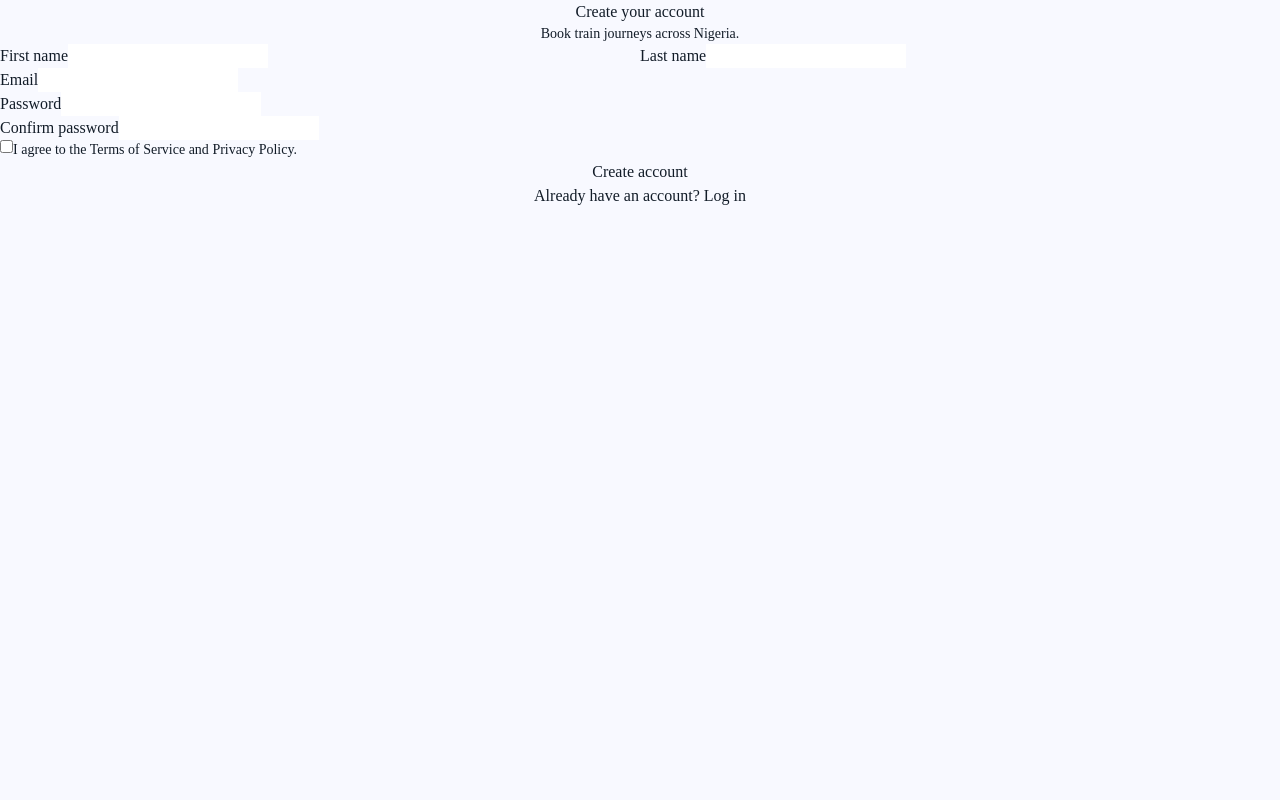
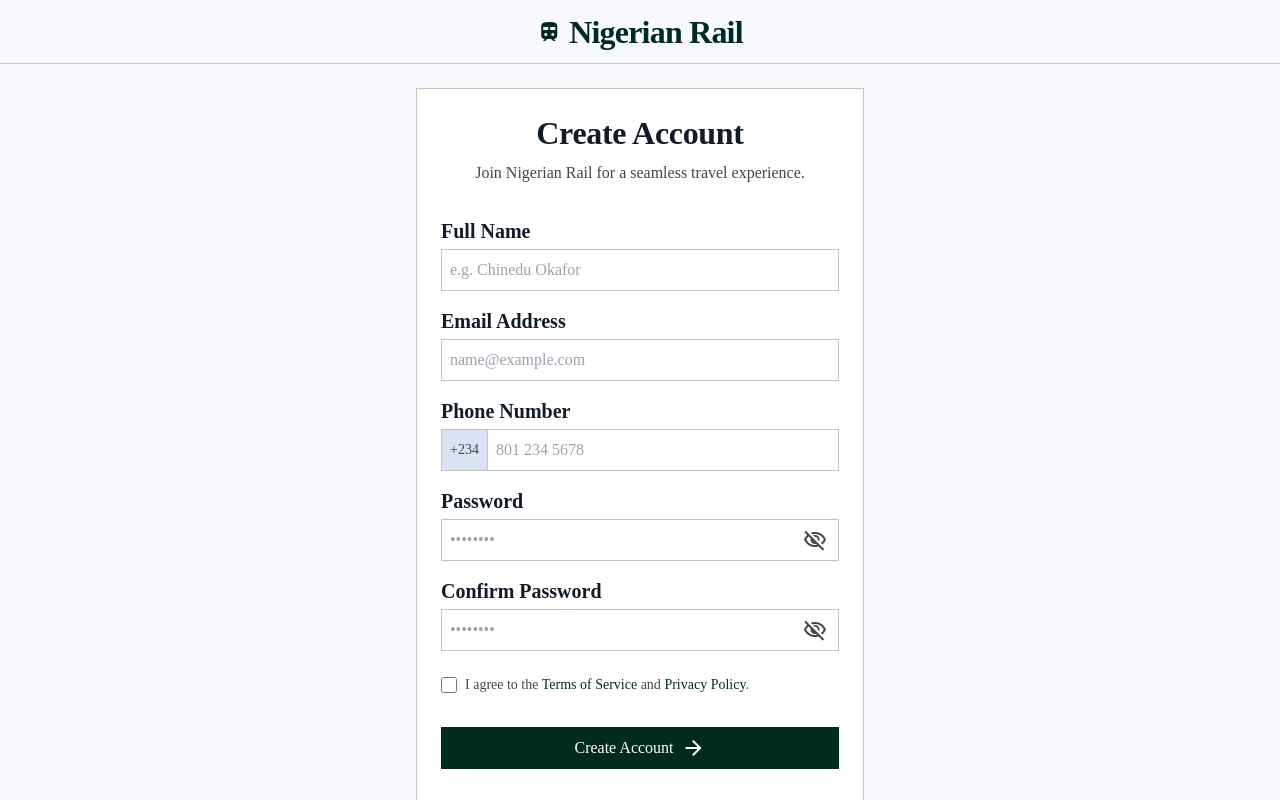
Before and after one commit to stevesdiary/railflow, a React (Vite) app in the folder apps/web/: page /signup in a window 1280 px wide. Shown: the top 800 px of the page. Built offline with nearby package versions, Linux system fonts and the light colour scheme.

Commit message:
feat: add various feature pages for user bookings, payments, and profiles

```diff
--- a/apps/web/src/pages/SignUpPage.tsx
+++ b/apps/web/src/pages/SignUpPage.tsx
@@ -1,228 +1,198 @@
-import { useState, type FormEvent } from 'react';
-import { Link } from 'react-router-dom';
-import { ApiError } from '../lib/api';
-import { useAuth } from '../lib/auth';
-import { AuthLayout } from '../components/auth/AuthLayout';
-import './SignUpPage.css';
-
-function passwordStrength(password: string): 'weak' | 'medium' | 'strong' {
-  if (password.length < 8) return 'weak';
-  const hasLetter = /[a-zA-Z]/.test(password);
-  const hasNumber = /[0-9]/.test(password);
-  const hasSpecial = /[^a-zA-Z0-9]/.test(password);
-  const variety = Number(hasLetter) + Number(hasNumber) + Number(hasSpecial);
-  if (variety >= 3 && password.length >= 12) return 'strong';
-  return variety >= 2 ? 'medium' : 'weak';
-}
-
-interface FieldErrors {
-  firstName?: string;
-  lastName?: string;
-  email?: string;
-  password?: string;
-  confirmPassword?: string;
-  terms?: string;
-}
+import { useState } from 'react';
+import { Link, useNavigate } from 'react-router-dom';
+import { Icon } from '../components/ui/Icon';
+import { Button } from '../components/ui/Button';
 
 export function SignUpPage() {
-  const { register } = useAuth();
-  const [firstName, setFirstName] = useState('');
-  const [lastName, setLastName] = useState('');
-  const [email, setEmail] = useState('');
+  const navigate = useNavigate();
   const [password, setPassword] = useState('');
-  const [confirmPassword, setConfirmPassword] = useState('');
-  const [acceptedTerms, setAcceptedTerms] = useState(false);
-  const [fieldErrors, setFieldErrors] = useState<FieldErrors>({});
-  const [error, setError] = useState<string | null>(null);
-  const [submitting, setSubmitting] = useState(false);
-  const [registeredEmail, setRegisteredEmail] = useState<string | null>(null);
+  const [showPassword, setShowPassword] = useState(false);
+  const [showConfirmPassword, setShowConfirmPassword] = useState(false);
 
-  const strength = passwordStrength(password);
+  // Simplified password strength calculation
+  const getStrength = () => {
+    let strength = 0;
+    if (password.length >= 8) strength += 1;
+    if (password.match(/[A-Z]/) && password.match(/[a-z]/)) strength += 1;
+    if (password.match(/[0-9]/) || password.match(/[^a-zA-Z0-9]/)) strength += 1;
+    if (password.length > 0 && strength === 0) strength = 1;
+    return strength;
+  };
 
-  function validate(): FieldErrors {
-    const errors: FieldErrors = {};
-    if (!firstName.trim()) errors.firstName = 'First name is required.';
-    if (!lastName.trim()) errors.lastName = 'Last name is required.';
-    if (!/^[^\s@]+@[^\s@]+\.[^\s@]+$/.test(email)) errors.email = 'Enter a valid email address.';
-    if (password.length < 8) errors.password = 'Password must be at least 8 characters.';
-    if (confirmPassword !== password) errors.confirmPassword = 'Passwords do not match.';
-    if (!acceptedTerms) errors.terms = 'You must accept the terms to continue.';
-    return errors;
-  }
+  const strength = getStrength();
 
-  async function handleSubmit(event: FormEvent<HTMLFormElement>) {
-    event.preventDefault();
-    const errors = validate();
-    setFieldErrors(errors);
-    if (Object.keys(errors).length > 0) return;
+  const handleSubmit = (e: React.FormEvent) => {
+    e.preventDefault();
+    navigate('/verify-email');
+  };
 
-    setError(null);
-    setSubmitting(true);
+  return (
+    <div className="bg-background text-on-background font-body-md antialiased min-h-screen flex flex-col items-center justify-center p-gutter">
+      {/* Top Navigation */}
+      <header className="fixed top-0 left-0 w-full z-50 flex items-center px-margin-desktop h-16 bg-surface border-b border-outline-variant justify-center">
+        <span className="font-headline-lg text-headline-lg font-bold text-primary flex items-center gap-stack-sm tracking-tight">
+          <Icon name="train" className="text-[32px]" style={{ fontVariationSettings: "'FILL' 1" }} />
+          Nigerian Rail
+        </span>
+      </header>
 
-    try {
-      await register({ email, password, firstName: firstName.trim(), lastName: lastName.trim() });
-      setRegisteredEmail(email);
-    } catch (err) {
-      setError(err instanceof ApiError ? err.message : 'Unable to create your account.');
-    } finally {
-      setSubmitting(false);
-    }
-  }
-
-  if (registeredEmail) {
-    return (
-      <AuthLayout>
-        <div className="auth-card__heading">
-          <h1 className="text-heading">Check your email</h1>
-          <p className="text-sm text-muted">Account created successfully.</p>
+      <main className="w-full max-w-md mt-16">
+        <div className="bg-surface-container-lowest border border-outline-variant p-gutter shadow-sm">
+          <div className="text-center mb-stack-lg">
+            <h1 className="font-headline-lg text-headline-lg text-on-background mb-stack-sm">Create Account</h1>
+            <p className="font-body-md text-body-md text-on-surface-variant">Join Nigerian Rail for a seamless travel experience.</p>
           </div>
 
-        <p className="auth-alert auth-alert--success">
-          We sent a verification link to <strong>{registeredEmail}</strong>. Open it to verify your
-          email, then log in.
-        </p>
-
-        <Link to="/login" className="btn btn-primary btn-block">
-          Go to login
-        </Link>
-      </AuthLayout>
-    );
-  }
-
-  return (
-    <AuthLayout>
-      <div className="auth-card__heading">
-        <h1 className="text-heading">Create your account</h1>
-        <p className="text-sm text-muted">Book train journeys across Nigeria.</p>
+          <form onSubmit={handleSubmit} className="flex flex-col gap-stack-md">
+            {/* Full Name */}
+            <div className="flex flex-col gap-base">
+              <label className="font-title-md text-title-md text-on-surface text-sm" htmlFor="fullName">Full Name</label>
+              <input
+                className="w-full bg-surface-container-lowest border border-outline-variant text-on-surface p-stack-sm focus:outline-none focus:border-primary focus:ring-1 focus:ring-primary font-body-md text-body-md transition-colors"
+                id="fullName"
+                name="fullName"
+                placeholder="e.g. Chinedu Okafor"
+                required
+                type="text"
+              />
             </div>
 
-      {error ? (
-        <p className="auth-alert auth-alert--error" role="alert">
-          {error}
-        </p>
-      ) : null}
-
-      <form onSubmit={handleSubmit} noValidate>
-        <div className="signup-grid">
-          <div className="field">
-            <label className="field-label" htmlFor="firstName">
-              First name
-            </label>
+            {/* Email */}
+            <div className="flex flex-col gap-base">
+              <label className="font-title-md text-title-md text-on-surface text-sm" htmlFor="email">Email Address</label>
               <input
-              id="firstName"
-              className="input"
-              type="text"
-              autoComplete="given-name"
-              value={firstName}
-              onChange={(e) => setFirstName(e.target.value)}
+                className="w-full bg-surface-container-lowest border border-outline-variant text-on-surface p-stack-sm focus:outline-none focus:border-primary focus:ring-1 focus:ring-primary font-body-md text-body-md transition-colors"
+                id="email"
+                name="email"
+                placeholder="name@example.com"
+                required
+                type="email"
               />
-            {fieldErrors.firstName ? (
-              <span className="field-error">{fieldErrors.firstName}</span>
-            ) : null}
             </div>
 
-          <div className="field">
-            <label className="field-label" htmlFor="lastName">
-              Last name
-            </label>
+            {/* Phone Number */}
+            <div className="flex flex-col gap-base">
+              <label className="font-title-md text-title-md text-on-surface text-sm" htmlFor="phone">Phone Number</label>
+              <div className="flex">
+                <span className="inline-flex items-center px-stack-sm bg-surface-variant border border-r-0 border-outline-variant text-on-surface-variant font-data-mono text-data-mono">
+                  +234
+                </span>
                 <input
-              id="lastName"
-              className="input"
-              type="text"
-              autoComplete="family-name"
-              value={lastName}
-              onChange={(e) => setLastName(e.target.value)}
+                  className="w-full bg-surface-container-lowest border border-outline-variant text-on-surface p-stack-sm focus:outline-none focus:border-primary focus:ring-1 focus:ring-primary font-body-md text-body-md transition-colors flex-1"
+                  id="phone"
+                  name="phone"
+                  placeholder="801 234 5678"
+                  required
+                  type="tel"
                 />
-            {fieldErrors.lastName ? (
-              <span className="field-error">{fieldErrors.lastName}</span>
-            ) : null}
               </div>
             </div>
 
-        <div className="field">
-          <label className="field-label" htmlFor="email">
-            Email
-          </label>
+            {/* Password */}
+            <div className="flex flex-col gap-base">
+              <label className="font-title-md text-title-md text-on-surface text-sm" htmlFor="password">Password</label>
+              <div className="relative">
                 <input
-            id="email"
-            className="input"
-            type="email"
-            autoComplete="email"
-            value={email}
-            onChange={(e) => setEmail(e.target.value)}
-          />
-          {fieldErrors.email ? <span className="field-error">{fieldErrors.email}</span> : null}
-        </div>
-
-        <div className="field">
-          <label className="field-label" htmlFor="password">
-            Password
-          </label>
-          <input
+                  className="w-full bg-surface-container-lowest border border-outline-variant text-on-surface p-stack-sm pr-10 focus:outline-none focus:border-primary focus:ring-1 focus:ring-primary font-body-md text-body-md transition-colors"
                   id="password"
-            className="input"
-            type="password"
-            autoComplete="new-password"
+                  name="password"
+                  placeholder="••••••••"
+                  required
+                  type={showPassword ? "text" : "password"}
                   value={password}
                   onChange={(e) => setPassword(e.target.value)}
                 />
-          {password ? (
-            <div className="strength">
-              <span className={`strength__bar strength__bar--${strength}`} />
-              <span className="strength__label text-xs">
-                {strength === 'strong'
-                  ? 'Strong password'
-                  : strength === 'medium'
-                    ? 'Medium password'
-                    : 'Use 8+ characters with letters and numbers'}
-              </span>
-            </div>
-          ) : null}
-          {fieldErrors.password ? (
-            <span className="field-error">{fieldErrors.password}</span>
-          ) : null}
+                <button
+                  className="absolute inset-y-0 right-0 px-3 flex items-center text-on-surface-variant hover:text-primary"
+                  onClick={() => setShowPassword(!showPassword)}
+                  type="button"
+                >
+                  <Icon name={showPassword ? "visibility" : "visibility_off"} className="text-xl" />
+                </button>
               </div>
 
-        <div className="field">
-          <label className="field-label" htmlFor="confirmPassword">
-            Confirm password
-          </label>
-          <input
-            id="confirmPassword"
-            className="input"
-            type="password"
-            autoComplete="new-password"
-            value={confirmPassword}
-            onChange={(e) => setConfirmPassword(e.target.value)}
-          />
-          {fieldErrors.confirmPassword ? (
-            <span className="field-error">{fieldErrors.confirmPassword}</span>
-          ) : null}
+              {/* Password Strength Indicator */}
+              {password.length > 0 && (
+                <div className="mt-2">
+                  <div className="flex gap-1 h-1.5 w-full">
+                    <div className={`flex-1 transition-colors duration-300 ${strength >= 1 ? (strength === 1 ? 'bg-error' : (strength === 2 ? 'bg-tertiary-fixed-dim' : 'bg-surface-tint')) : 'bg-surface-variant'}`}></div>
+                    <div className={`flex-1 transition-colors duration-300 ${strength >= 2 ? (strength === 2 ? 'bg-tertiary-fixed-dim' : 'bg-surface-tint') : 'bg-surface-variant'}`}></div>
+                    <div className={`flex-1 transition-colors duration-300 ${strength >= 3 ? 'bg-surface-tint' : 'bg-surface-variant'}`}></div>
+                  </div>
+                  <p className={`font-label-caps text-label-caps mt-1 text-right ${strength === 1 ? 'text-error' : (strength === 2 ? 'text-tertiary-fixed-dim' : 'text-surface-tint')}`}>
+                    {strength === 1 ? 'WEAK' : (strength === 2 ? 'MEDIUM' : 'STRONG')}
+                  </p>
+                </div>
+              )}
             </div>
 
-        <div className="field terms">
-          <label className="terms__label text-sm">
+            {/* Confirm Password */}
+            <div className="flex flex-col gap-base">
+              <label className="font-title-md text-title-md text-on-surface text-sm" htmlFor="confirmPassword">Confirm Password</label>
+              <div className="relative">
                 <input
-              type="checkbox"
-              checked={acceptedTerms}
-              onChange={(e) => setAcceptedTerms(e.target.checked)}
+                  className="w-full bg-surface-container-lowest border border-outline-variant text-on-surface p-stack-sm pr-10 focus:outline-none focus:border-primary focus:ring-1 focus:ring-primary font-body-md text-body-md transition-colors"
+                  id="confirmPassword"
+                  name="confirmPassword"
+                  placeholder="••••••••"
+                  required
+                  type={showConfirmPassword ? "text" : "password"}
                 />
-            <span>
-              I agree to the <Link to="/terms">Terms of Service</Link> and{' '}
-              <Link to="/privacy">Privacy Policy</Link>.
-            </span>
-          </label>
-          {fieldErrors.terms ? <span className="field-error">{fieldErrors.terms}</span> : null}
+                <button
+                  className="absolute inset-y-0 right-0 px-3 flex items-center text-on-surface-variant hover:text-primary"
+                  onClick={() => setShowConfirmPassword(!showConfirmPassword)}
+                  type="button"
+                >
+                  <Icon name={showConfirmPassword ? "visibility" : "visibility_off"} className="text-xl" />
+                </button>
+              </div>
             </div>
 
-        <button type="submit" className="btn btn-primary btn-block" disabled={submitting}>
-          {submitting ? 'Creating account…' : 'Create account'}
-        </button>
+            {/* Terms Checkbox */}
+            <div className="flex items-start gap-stack-sm mt-stack-sm">
+              <div className="flex items-center h-5">
+                <input
+                  className="w-4 h-4 border border-outline-variant bg-surface-container-lowest text-primary focus:ring-primary focus:ring-offset-surface-container-lowest rounded-sm cursor-pointer"
+                  id="terms"
+                  name="terms"
+                  required
+                  type="checkbox"
+                />
+              </div>
+              <label className="font-body-sm text-body-sm text-on-surface-variant" htmlFor="terms">
+                I agree to the <Link to="/terms" className="text-primary hover:underline font-title-md text-sm">Terms of Service</Link> and <Link to="/privacy" className="text-primary hover:underline font-title-md text-sm">Privacy Policy</Link>.
+              </label>
+            </div>
+
+            {/* Submit Button */}
+            <Button className="w-full py-stack-sm mt-stack-md flex items-center justify-center gap-2" type="submit">
+              Create Account
+              <Icon name="arrow_forward" className="text-lg" />
+            </Button>
           </form>
 
-      <p className="auth-card__footer">
-        Already have an account? <Link to="/login">Log in</Link>
+          {/* Divider */}
+          <div className="my-stack-lg flex items-center">
+            <div className="flex-grow border-t border-outline-variant"></div>
+            <span className="flex-shrink-0 mx-4 font-body-sm text-body-sm text-on-surface-variant">OR</span>
+            <div className="flex-grow border-t border-outline-variant"></div>
+          </div>
+
+          {/* Login Link */}
+          <div className="text-center">
+            <p className="font-body-md text-body-md text-on-surface">
+              Already have an account?
+              <Link to="/login" className="text-primary font-title-md text-title-md hover:underline ml-1">Login here</Link>
             </p>
-    </AuthLayout>
+          </div>
+
+          {/* Trust Signal */}
+          <div className="mt-stack-lg pt-stack-md border-t border-outline-variant flex items-center justify-center gap-2 text-on-surface-variant opacity-80">
+            <Icon name="lock" className="text-[18px]" />
+            <span className="font-body-sm text-body-sm">Secure, 256-bit encrypted connection</span>
+          </div>
+        </div>
+      </main>
+    </div>
   );
 }
```
Also changed, not shown: apps/web/src/pages/SignUpPage.css (+99 -0 lines). Lines whose indentation alone changed are shown as unchanged.
